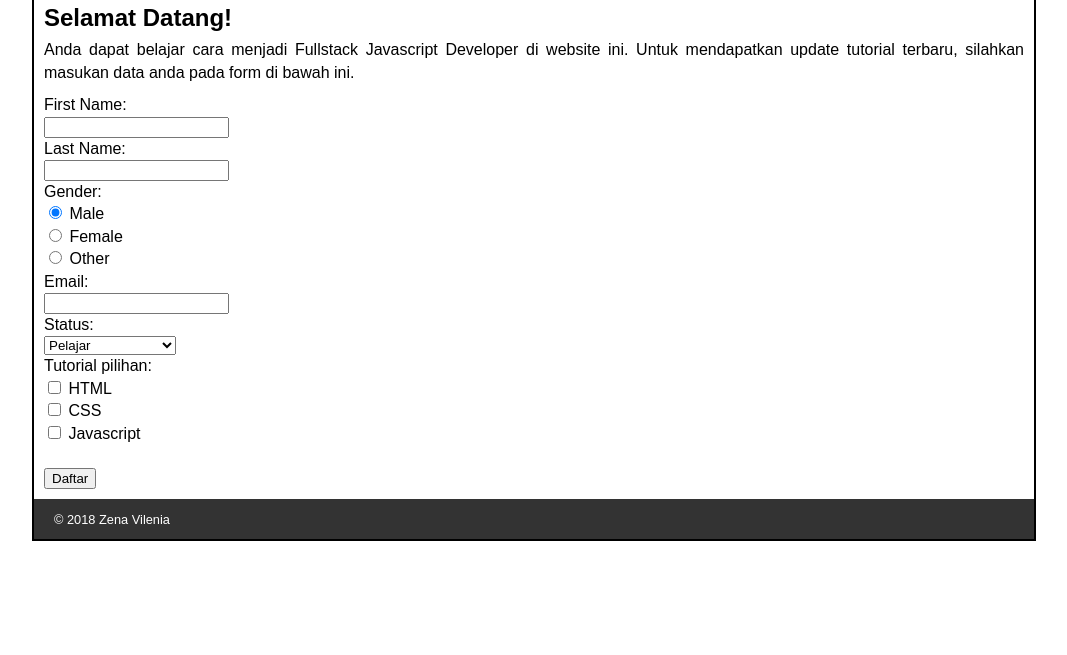
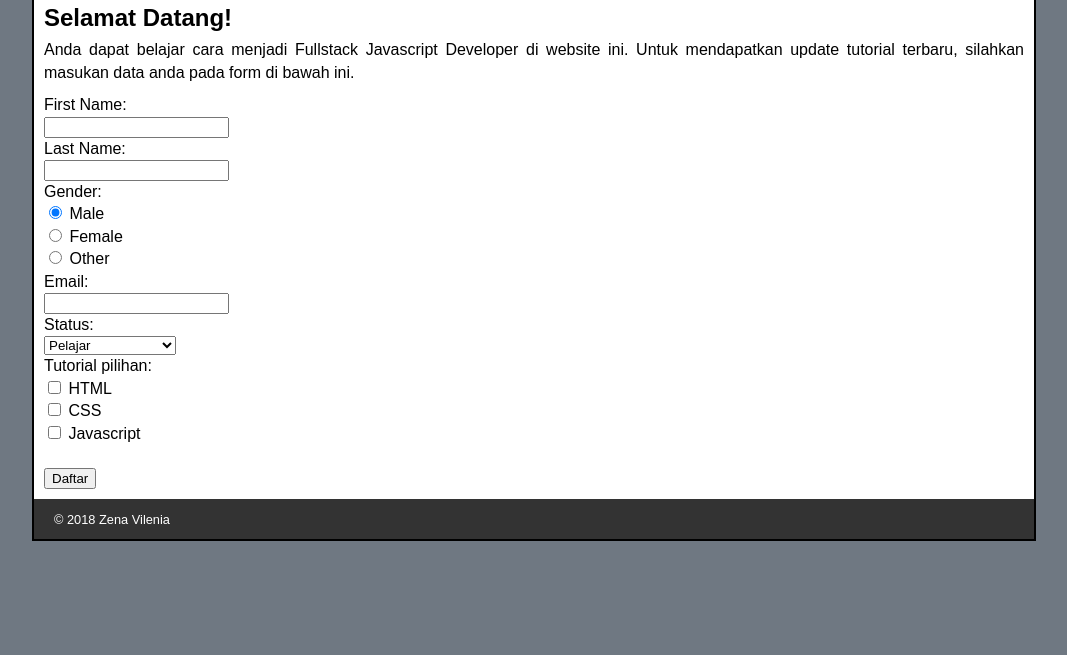
Before and after one commit to zenavilenia/zenavilenia, a plain HTML site: page index.html in a window 1280 px wide. Shown: the part 145-800 px from the top of the page, without its empty margins (106-1173 px from the left). Drawn offline with Linux system fonts and the light colour scheme.

Commit message:
Edit warna background

```diff
--- a/style.css
+++ b/style.css
@@ -1,5 +1,5 @@
 body {
-	background-color: #ffffff;
+	background-color: #6f7882;
 	font-family: Gill Sans Extrabold, sans-serif;
 	line-height: 1.4em;
 	margin: 0px;
```
